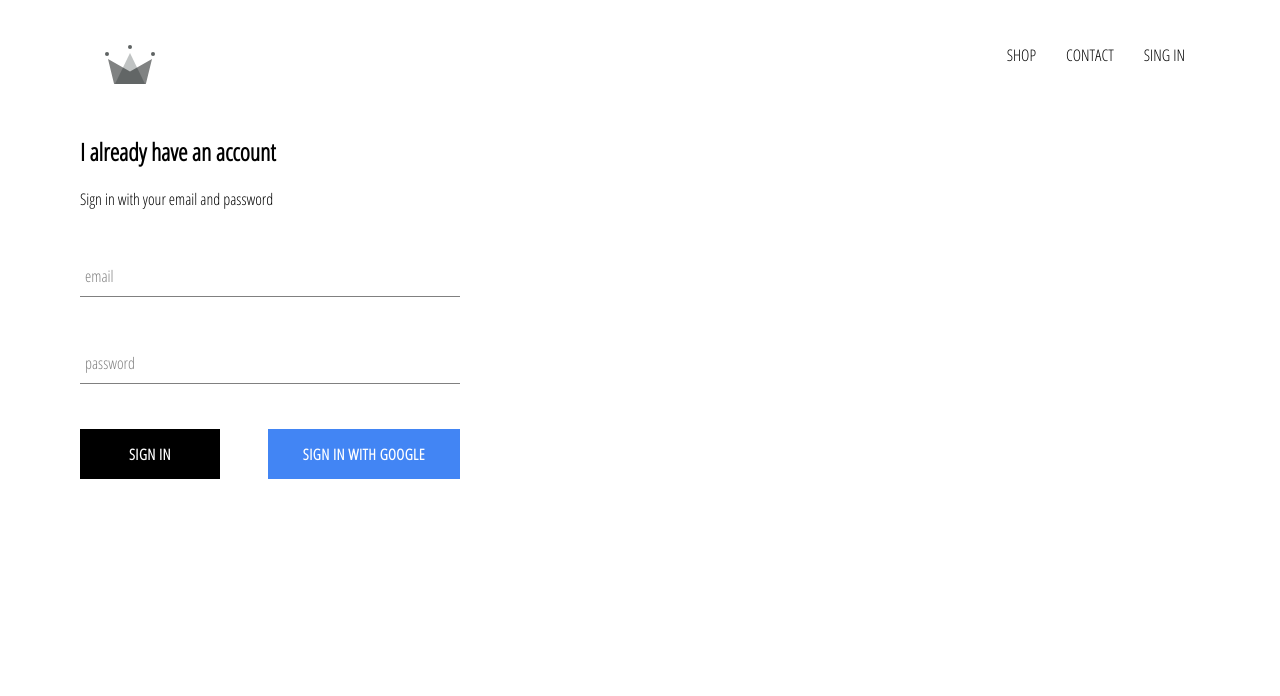
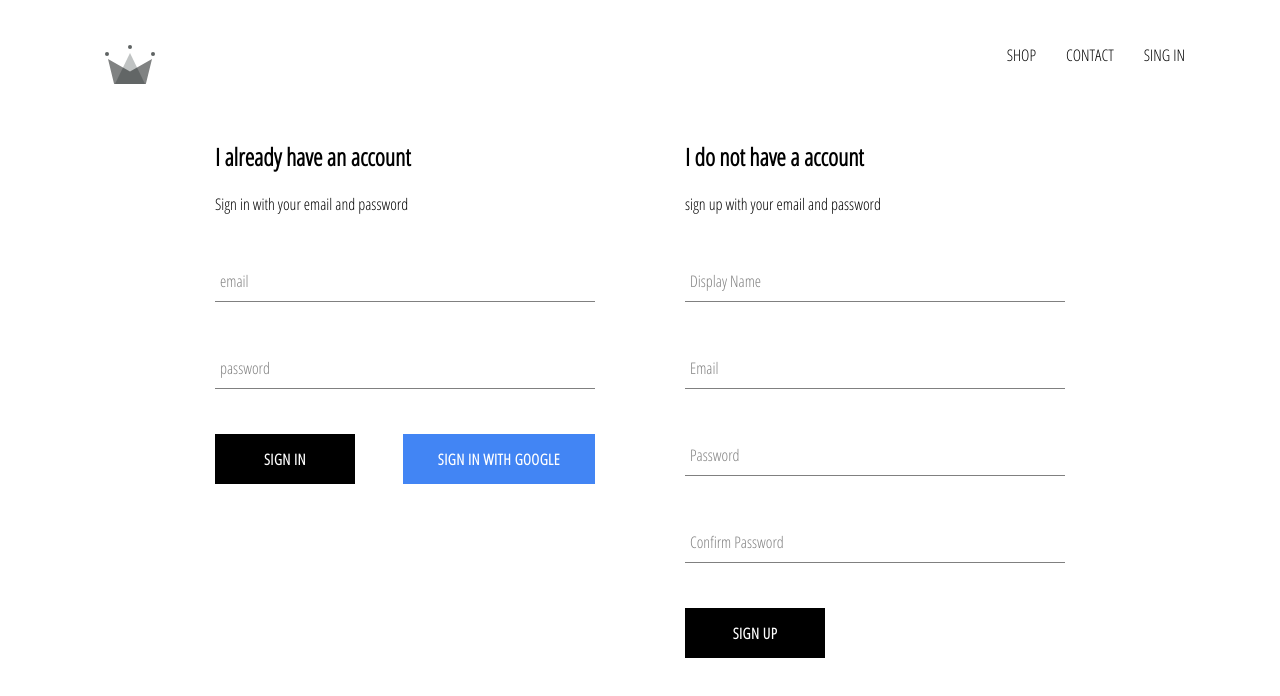
Before and after one commit to mohamedessamkamal50/crwn-app, a React (Create React App) app: page /sign in a window 1280 px wide. Shown: the top 696 px of the page. Built offline with nearby package versions, Linux system fonts and the light colour scheme; no server answers.

Commit message:
implemented firebase utils, included ability to store authenticated users into our firestor database

```diff
--- a/src/App.js
+++ b/src/App.js
@@ -1,14 +1,11 @@
 import React from 'react';
-
 import { Switch, Route } from 'react-router-dom';
-
 import './App.css';
-
 import ShopPage from './pages/shop/shop.component';
 import HomePage from './pages/homepages/homepage.component';
 import Header from './component/header/header.component';
 import SignInAndSignUpPage from './pages/sign-in-and-sign-up/sign-in-and-sign-up.component';
-import { auth } from './firebase/firebase.utils';
+import { auth, createUserProfileDocument } from './firebase/firebase.utils';
 
 class App extends React.Component {
   constructor (){
@@ -21,10 +18,24 @@ class App extends React.Component {
     unsubscribeFromAuth = null;
 
     componentDidMount(){
-     this.unsubscribeFromAuth = auth.onAuthStateChanged(user => {
-        this.setState({currentUser: user});
-        console.log(user);
-      })
+     this.unsubscribeFromAuth = auth.onAuthStateChanged( async userAuth => {
+      if(userAuth) {
+        const userRef = await createUserProfileDocument (userAuth);
+
+        userRef.onSnapshot(snapShot => {
+          this.setState({
+            currentUser: {
+              id: snapShot.id,
+              ...snapShot.data()
+            }
+          });
+
+          console.log(this.state);
+
+        });
+      }
+      this.setState({currentUser: userAuth});
+      });
     }
       componentWillUnmount(){
         this.unsubscribeFromAuth();
--- /dev/null
+++ b/src/component/sign-up/sign-up.component.jsx
@@ -0,0 +1,104 @@
+import React from 'react';
+
+import FromInput from '../form-input/form-input.component';
+
+import CustomButton from '../custom-button/custom-button.component';
+
+import { auth, createUserProfileDocument } from '../../firebase/firebase.utils';
+
+import './sign-up.style.scss';
+
+class SignUp extends React.Component {
+    constructor (){
+        super ();
+
+        this.state = {
+            displayName : '',
+            email : '',
+            password : '',
+            confirmPassword : ''
+        };
+    }
+
+    handleSubmit = async event => {
+        event.preventDefault();
+        const { displayName, email, password, confirmPassword } = this.state;
+        if( password !== confirmPassword ) {
+            alert("passwords don't match");
+            return;
+        }
+
+        try {
+            const { user } = await auth.createUserWithEmailAndPassword(email, password);
+          await  createUserProfileDocument(user, {displayName} );
+          this.setState({
+            displayName : '',
+            email : '',
+            password : '',
+            confirmPassword : ''
+          })
+
+        } catch (error) {
+            console.error(error);
+        }
+    };
+
+    handleChanger = event =>{
+        const { name, value } = event.target;
+        this.setState({[name] : value});
+    };
+
+    render (){
+        const { displayName, email, password, confirmPassword } = this.state;
+        return (
+            <div className = 'sign-up'>
+                <h2 className ='titel'> I do not have a account </h2>
+                <span>sign up with your email and password </span>
+                <form className ='sign-up-form' onSubmit = {this.handleSubmit}>
+
+                    <FromInput
+                    type='text'
+                    name='displayName'
+                    value={displayName}
+                    onChange={this.handleChanger}
+                    label='Display Name'
+                    required
+                    />
+
+<FromInput
+                    type='email'
+                    name='email'
+                    value={email}
+                    onChange={this.handleChanger}
+                    label='Email'
+                    required
+                    />
+
+<FromInput
+                    type='password'
+                    name='password'
+                    value={password}
+                    onChange={this.handleChanger}
+                    label='Password'
+                    required
+                    />
+
+                    <FromInput
+                    type='password'
+                    name='confirmPassword'
+                    value={confirmPassword}
+                    onChange={this.handleChanger}
+                    label='Confirm Password'
+                    required
+                    />
+
+                    <CustomButton type='submit'> SIGN UP </CustomButton>
+
+                </form>
+
+            </div>
+        )
+    }
+}
+
+export default SignUp;
--- /dev/null
+++ b/src/component/sign-up/sign-up.style.scss
@@ -0,0 +1,9 @@
+.sign-up {
+    display: flex;
+    flex-direction: column;
+    width: 380px;
+
+    .title {
+        margin: 10px 0;
+    }
+}
--- a/src/firebase/firebase.utils.js
+++ b/src/firebase/firebase.utils.js
@@ -13,6 +13,32 @@ const config = {
     measurementId: "G-4633WXRQ33"
   };
 
+    export const createUserProfileDocument = async (userAuth, additionalData) => {
+      if(!userAuth) return;
+
+      const userRef = firestore.doc(`users/${userAuth.uid}`)
+
+      const snapShot = await userRef.get()
+
+      if(!snapShot.exists) {
+        const { displayName, email } = userAuth;
+        const createdAt = new Date();
+
+        try {
+            await userRef.set({
+              displayName,
+              email,
+              createdAt,
+              ...additionalData
+            })
+        } catch (error) {
+          console.log('error creating user', error.massage);
+        }
+      }
+      return userRef;
+    }
+
+
   firebase.initializeApp(config);
 
   export const auth = firebase.auth();
--- a/src/pages/sign-in-and-sign-up/sign-in-and-sign-up.component.jsx
+++ b/src/pages/sign-in-and-sign-up/sign-in-and-sign-up.component.jsx
@@ -2,10 +2,15 @@ import React from 'react';
 
 import SignIn from '../../component/sign-in/sign-in.component';
 
+import SignUp from '../../component/sign-up/sign-up.component';
+
 import './sign-in-and-sign-up.style.scss';
 
 const SignInAndSignUpPage = () => (
-    <div className='sign-in-and-sign-up' > <SignIn /> </div>
+    <div className='sign-in-and-sign-up' >
+    <SignIn/>
+    <SignUp/>
+    </div>
 )
 
 export default SignInAndSignUpPage;
--- a/src/pages/sign-in-and-sign-up/sign-in-and-sign-up.style.scss
+++ b/src/pages/sign-in-and-sign-up/sign-in-and-sign-up.style.scss
@@ -0,0 +1,6 @@
+.sign-in-and-sign-up {
+    width: 850px;
+    display: flex;
+    justify-content: space-between;
+    margin: 30px auto;
+}
```
